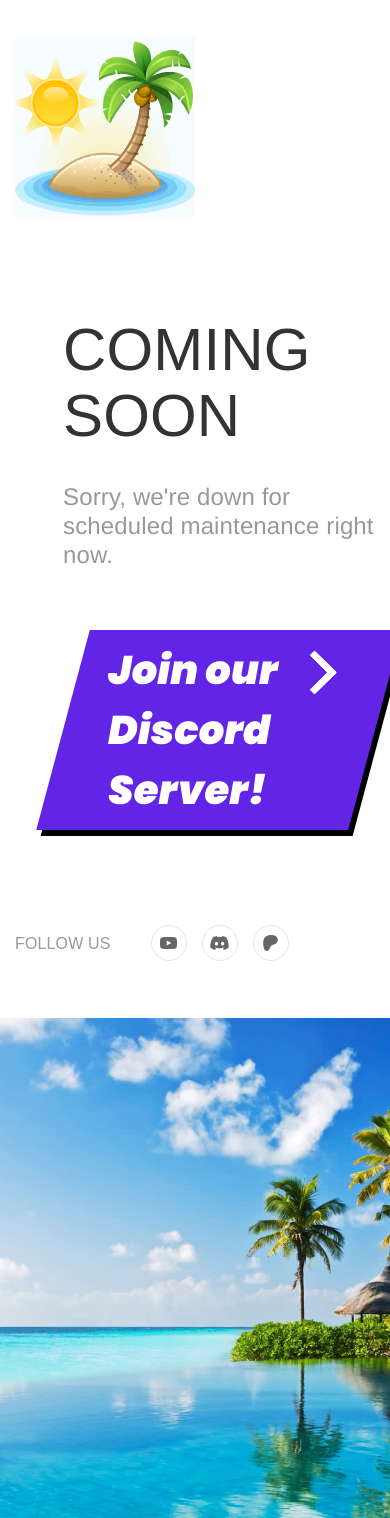
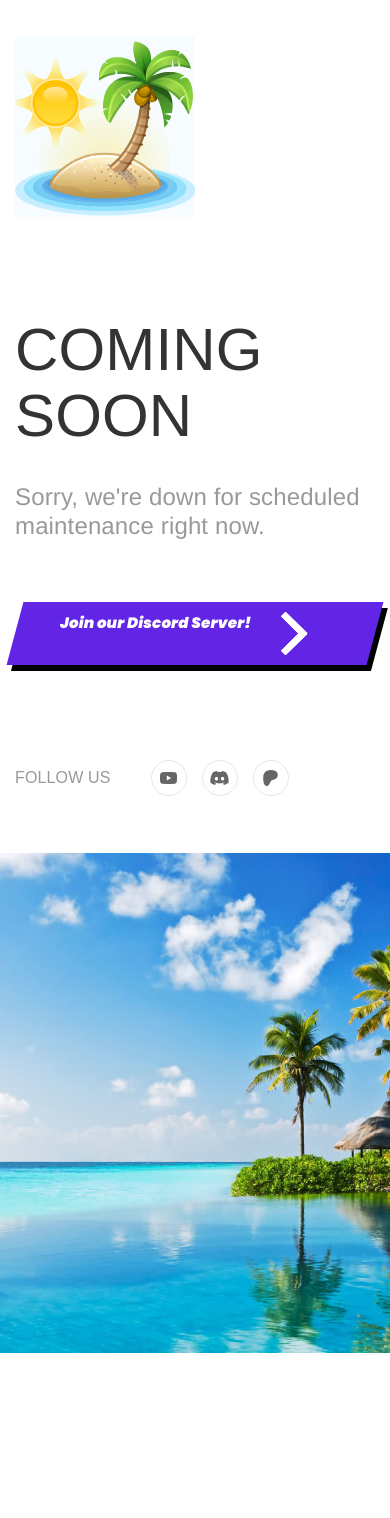
Before and after one commit to asrabot/asrabot.github.io, a Jekyll site: the page built from index.md, in a window 390 px wide. Built offline with Jekyll 4.4.1, drawn with Linux system fonts in a browser that asks for light colours; nearby versions of some CDN libraries; some web fonts are replaced; after the commit the page ends 1353 px from its top, so only the background shows below that.

Commit message:
Server Maintenance

```diff
--- a/assets/css/maintenance.css
+++ b/assets/css/maintenance.css
@@ -24,6 +24,12 @@
     -webkit-box-sizing: border-box;
     -moz-box-sizing: border-box;
     box-sizing: border-box;
+}
+
+@media (max-width: 450px) {
+    .cta {
+        font-size: inherit !important;
+    }
 }
 
 .overlay1 {
@@ -152,9 +158,13 @@
 .w-full {
     width: 100%;
 }
-.p-l-48 {
-    padding-left: 48px;
+
+@media (min-width: 450px) {
+    .p-l-48 {
+        padding-left: 48px;
+    }
 }
+
 .p-b-90 {
     padding-bottom: 90px;
 }
```
